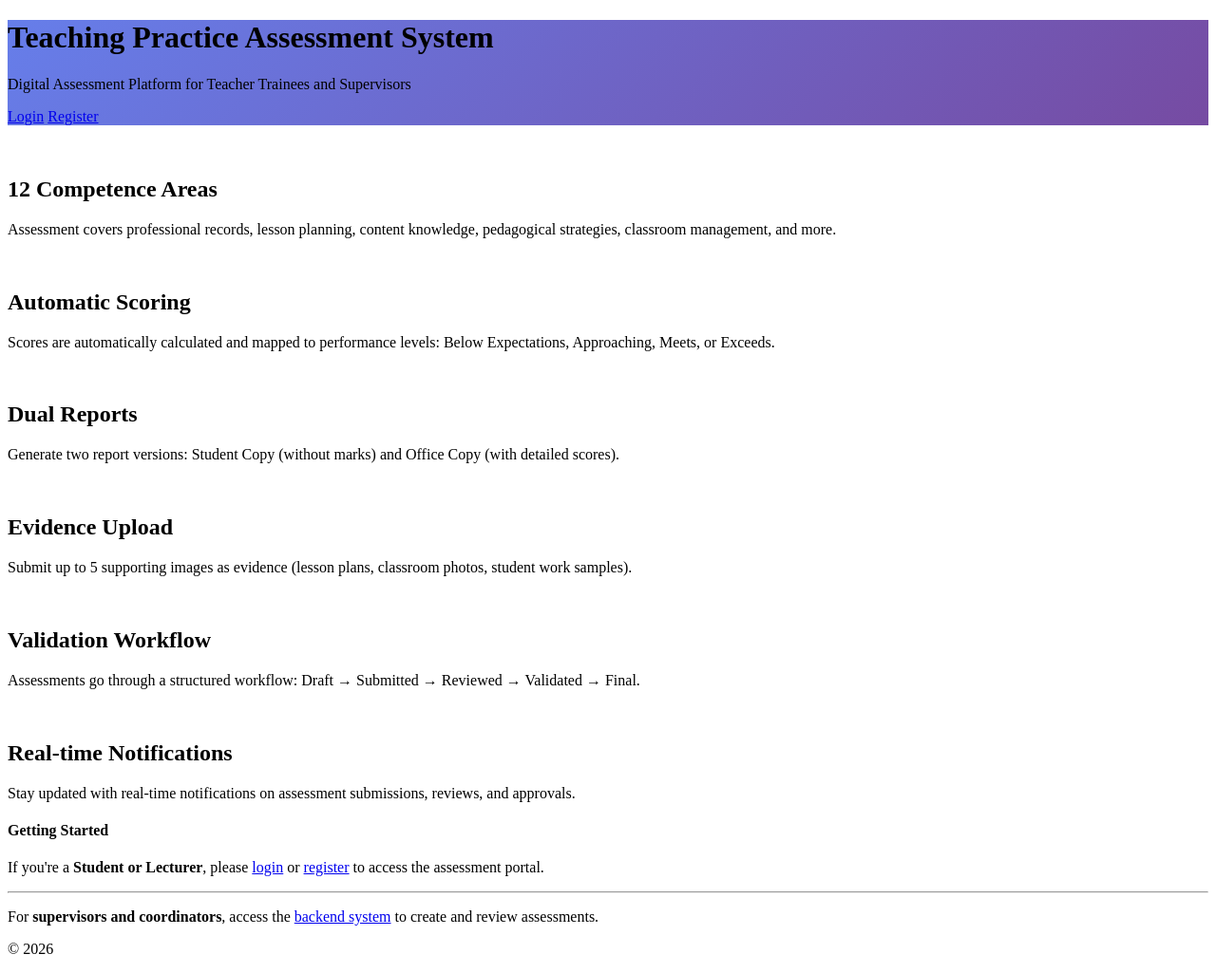
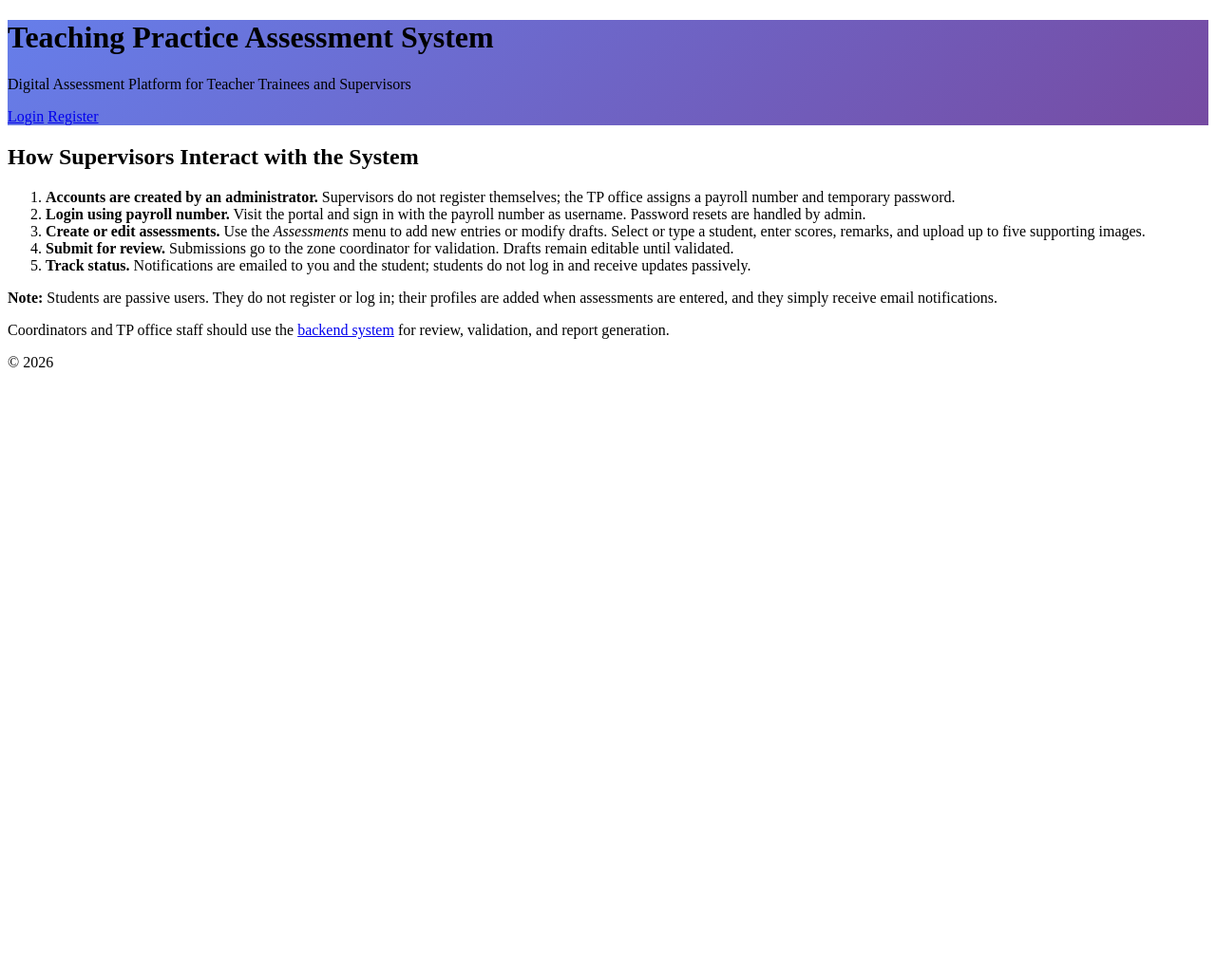
Before and after one commit to WilsonBundi/tp-assessment-system, a Yii app: template frontend/views/site/index.php in a window 1280 px wide. Shown: the part 26-1051 px from the top of the page at 95% size. After the commit the page ends 413 px from the top, so only its background shows below. Run offline with PHP 8.4 and a stand-in for Yii, Linux system fonts and the light colour scheme; the template is opened without the code that fills it, so the values that code supplies are empty; some libraries are stand-ins or nearby versions.

Commit message:
Replace homepage feature cards with supervisor workflow instructions

```diff
--- a/frontend/views/site/index.php
+++ b/frontend/views/site/index.php
@@ -28,71 +28,17 @@ $this->title = 'Teaching Practice Assessment System';
     </div>
 
     <div class="body-content">
-        <div class="row mb-4">
-            <div class="col-lg-4">
-                <div class="card h-100 shadow-sm">
-                    <div class="card-body text-center">
-                        <i class="fa fa-clipboard-list fa-3x text-primary mb-3"></i>
-                        <h2 class="card-title">12 Competence Areas</h2>
-                        <p class="card-text">Assessment covers professional records, lesson planning, content knowledge, pedagogical strategies, classroom management, and more.</p>
-                    </div>
-                </div>
-            </div>
-            <div class="col-lg-4">
-                <div class="card h-100 shadow-sm">
-                    <div class="card-body text-center">
-                        <i class="fa fa-chart-bar fa-3x text-success mb-3"></i>
-                        <h2 class="card-title">Automatic Scoring</h2>
-                        <p class="card-text">Scores are automatically calculated and mapped to performance levels: Below Expectations, Approaching, Meets, or Exceeds.</p>
-                    </div>
-                </div>
-            </div>
-            <div class="col-lg-4">
-                <div class="card h-100 shadow-sm">
-                    <div class="card-body text-center">
-                        <i class="fa fa-file-pdf fa-3x text-danger mb-3"></i>
-                        <h2 class="card-title">Dual Reports</h2>
-                        <p class="card-text">Generate two report versions: Student Copy (without marks) and Office Copy (with detailed scores).</p>
-                    </div>
-                </div>
-            </div>
-        </div>
-
-        <div class="row mb-4">
-            <div class="col-lg-4">
-                <div class="card h-100 shadow-sm">
-                    <div class="card-body text-center">
-                        <i class="fa fa-image fa-3x text-info mb-3"></i>
-                        <h2 class="card-title">Evidence Upload</h2>
-                        <p class="card-text">Submit up to 5 supporting images as evidence (lesson plans, classroom photos, student work samples).</p>
-                    </div>
-                </div>
-            </div>
-            <div class="col-lg-4">
-                <div class="card h-100 shadow-sm">
-                    <div class="card-body text-center">
-                        <i class="fa fa-check-circle fa-3x text-warning mb-3"></i>
-                        <h2 class="card-title">Validation Workflow</h2>
-                        <p class="card-text">Assessments go through a structured workflow: Draft → Submitted → Reviewed → Validated → Final.</p>
-                    </div>
-                </div>
-            </div>
-            <div class="col-lg-4">
-                <div class="card h-100 shadow-sm">
-                    <div class="card-body text-center">
-                        <i class="fa fa-bell fa-3x text-danger mb-3"></i>
-                        <h2 class="card-title">Real-time Notifications</h2>
-                        <p class="card-text">Stay updated with real-time notifications on assessment submissions, reviews, and approvals.</p>
-                    </div>
-                </div>
-            </div>
-        </div>
-
-        <div class="alert alert-info" role="alert">
-            <h4 class="alert-heading">Getting Started</h4>
-            <p>If you're a <strong>Student or Lecturer</strong>, please <?= Html::a('login', ['/site/login']) ?> or <?= Html::a('register', ['/site/signup']) ?> to access the assessment portal.</p>
-            <hr>
-            <p class="mb-0">For <strong>supervisors and coordinators</strong>, access the <?= Html::a('backend system', 'http://localhost:3000', ['target' => '_blank']) ?> to create and review assessments.</p>
+        <div class="px-3">
+            <h2>How Supervisors Interact with the System</h2>
+            <ol>
+                <li><strong>Accounts are created by an administrator.</strong> Supervisors do not register themselves; the TP office assigns a payroll number and temporary password.</li>
+                <li><strong>Login using payroll number.</strong> Visit the portal and sign in with the payroll number as username. Password resets are handled by admin.</li>
+                <li><strong>Create or edit assessments.</strong> Use the <em>Assessments</em> menu to add new entries or modify drafts. Select or type a student, enter scores, remarks, and upload up to five supporting images.</li>
+                <li><strong>Submit for review.</strong> Submissions go to the zone coordinator for validation. Drafts remain editable until validated.</li>
+                <li><strong>Track status.</strong> Notifications are emailed to you and the student; students do not log in and receive updates passively.</li>
+            </ol>
+            <p class="mt-3"><strong>Note:</strong> Students are passive users. They do not register or log in; their profiles are added when assessments are entered, and they simply receive email notifications.</p>
+            <p class="mt-3">Coordinators and TP office staff should use the <a href="http://localhost:3000" target="_blank">backend system</a> for review, validation, and report generation.</p>
         </div>
     </div>
 </div>
```
